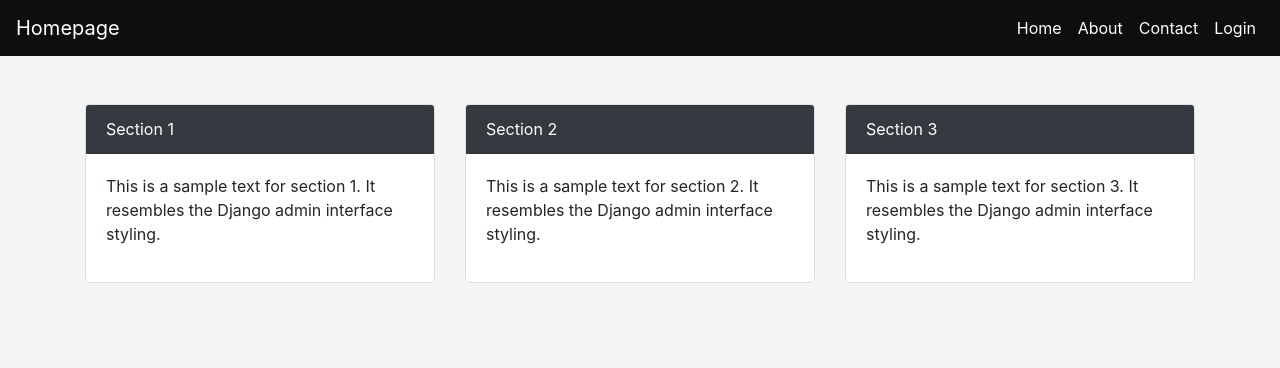
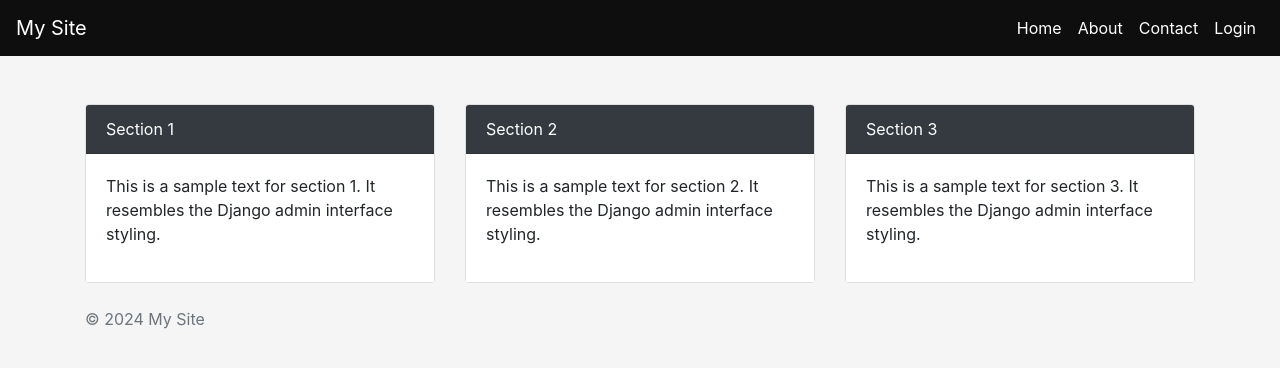
Before and after one commit to shahrukh-shamim/python-django, a Django app: page / in a window 1280 px wide. Shown: the top 368 px of the page. Run offline with Django 5.2, Linux system fonts and the light colour scheme; some libraries are stand-ins or nearby versions.

Commit message:
1. base layout

```diff
--- a/blog/settings.py
+++ b/blog/settings.py
@@ -12,6 +12,8 @@ https://docs.djangoproject.com/en/5.0/ref/settings/
 
 from pathlib import Path
 from decouple import config
+
+import os
 
 # Build paths inside the project like this: BASE_DIR / 'subdir'.
 BASE_DIR = Path(__file__).resolve().parent.parent
@@ -74,7 +76,7 @@ ROOT_URLCONF = 'blog.urls'
 TEMPLATES = [
     {
         'BACKEND': 'django.template.backends.django.DjangoTemplates',
-        'DIRS': [],
+        'DIRS': [os.path.join(BASE_DIR, 'templates')],
         'APP_DIRS': True,
         'OPTIONS': {
             'context_processors': [
--- a/home/templates/home/home.html
+++ b/home/templates/home/home.html
@@ -1,57 +1,9 @@
-<!DOCTYPE html>
-<html lang="en">
-<head>
-    <meta charset="UTF-8">
-    <meta name="viewport" content="width=device-width, initial-scale=1.0">
-    <title>Home</title>
-    <!-- Bootstrap CSS -->
-    <link href="https://stackpath.bootstrapcdn.com/bootstrap/4.5.2/css/bootstrap.min.css" rel="stylesheet">
-    <style>
-        body {
-            background-color: #f5f5f5;
-        }
-        .navbar {
-            background-color: #0e0e0e;
-        }
-        .navbar-brand, .nav-link, .footer {
-            color: #fff !important;
-        }
-        .card-header {
-            background-color: #343a40;
-            color: #fff;
-        }
-        .card-body {
-            background-color: #fff;
-        }
-    </style>
-</head>
-<body>
+<!-- home/templates/home/home.html -->
+{% extends "base.html" %}
 
-    <nav class="navbar navbar-expand-lg">
-        <a class="navbar-brand" href="#">{% if user.is_authenticated %}{{ user.username }} Homepage{% else %}Homepage{% endif %}</a>
-        <div class="collapse navbar-collapse">
-            <ul class="navbar-nav ml-auto">
-                <li class="nav-item">
-                    <a class="nav-link" href="#">Home</a>
-                </li>
-                <li class="nav-item">
-                    <a class="nav-link" href="#">About</a>
-                </li>
-                <li class="nav-item">
-                    <a class="nav-link" href="#">Contact</a>
-                </li>
-                <li class="nav-item">
-                    {% if user.is_authenticated %}
-                        <a class="nav-link" href="{% url 'logout' %}">Logout</a>
-                    {% else %}
-                        <a class="nav-link" href="{% url 'login' %}">Login</a>
-                    {% endif %}
-                </li>
-            </ul>
-        </div>
-    </nav>
+{% block title %}Home{% endblock %}
 
-    <div class="container mt-5">
+{% block content %}
 <div class="row">
     <div class="col-md-4">
         <div class="card mb-4">
@@ -78,7 +30,4 @@
         </div>
     </div>
 </div>
-    </div>
-
-</body>
-</html>
+{% endblock %}
--- /dev/null
+++ b/templates/base.html
@@ -0,0 +1,63 @@
+<!-- myproject/templates/base.html -->
+<!DOCTYPE html>
+<html lang="en">
+<head>
+    <meta charset="UTF-8">
+    <meta name="viewport" content="width=device-width, initial-scale=1.0">
+    <title>{% block title %}My Site{% endblock %}</title>
+    <link href="https://stackpath.bootstrapcdn.com/bootstrap/4.5.2/css/bootstrap.min.css" rel="stylesheet">
+    <style>
+        body {
+            background-color: #f5f5f5;
+        }
+        .navbar {
+            background-color: #0e0e0e;
+        }
+        .navbar-brand, .nav-link, .footer {
+            color: #fff !important;
+        }
+        .card-header {
+            background-color: #343a40;
+            color: #fff;
+        }
+        .card-body {
+            background-color: #fff;
+        }
+    </style>
+</head>
+<body>
+    <nav class="navbar navbar-expand-lg">
+        <a class="navbar-brand" href="#">My Site</a>
+        <div class="collapse navbar-collapse">
+            <ul class="navbar-nav ml-auto">
+                <li class="nav-item">
+                    <a class="nav-link" href="#">Home</a>
+                </li>
+                <li class="nav-item">
+                    <a class="nav-link" href="#">About</a>
+                </li>
+                <li class="nav-item">
+                    <a class="nav-link" href="#">Contact</a>
+                </li>
+                <li class="nav-item">
+                    {% if user.is_authenticated %}
+                        <a class="nav-link" href="{% url 'logout' %}">Logout</a>
+                    {% else %}
+                        <a class="nav-link" href="{% url 'login' %}">Login</a>
+                    {% endif %}
+                </li>
+            </ul>
+        </div>
+    </nav>
+
+    <div class="container mt-5">
+        {% block content %}{% endblock %}
+    </div>
+
+    <footer class="footer">
+        <div class="container">
+            <span class="text-muted">© 2024 My Site</span>
+        </div>
+    </footer>
+</body>
+</html>
```
Lines whose indentation alone changed are shown as unchanged.
